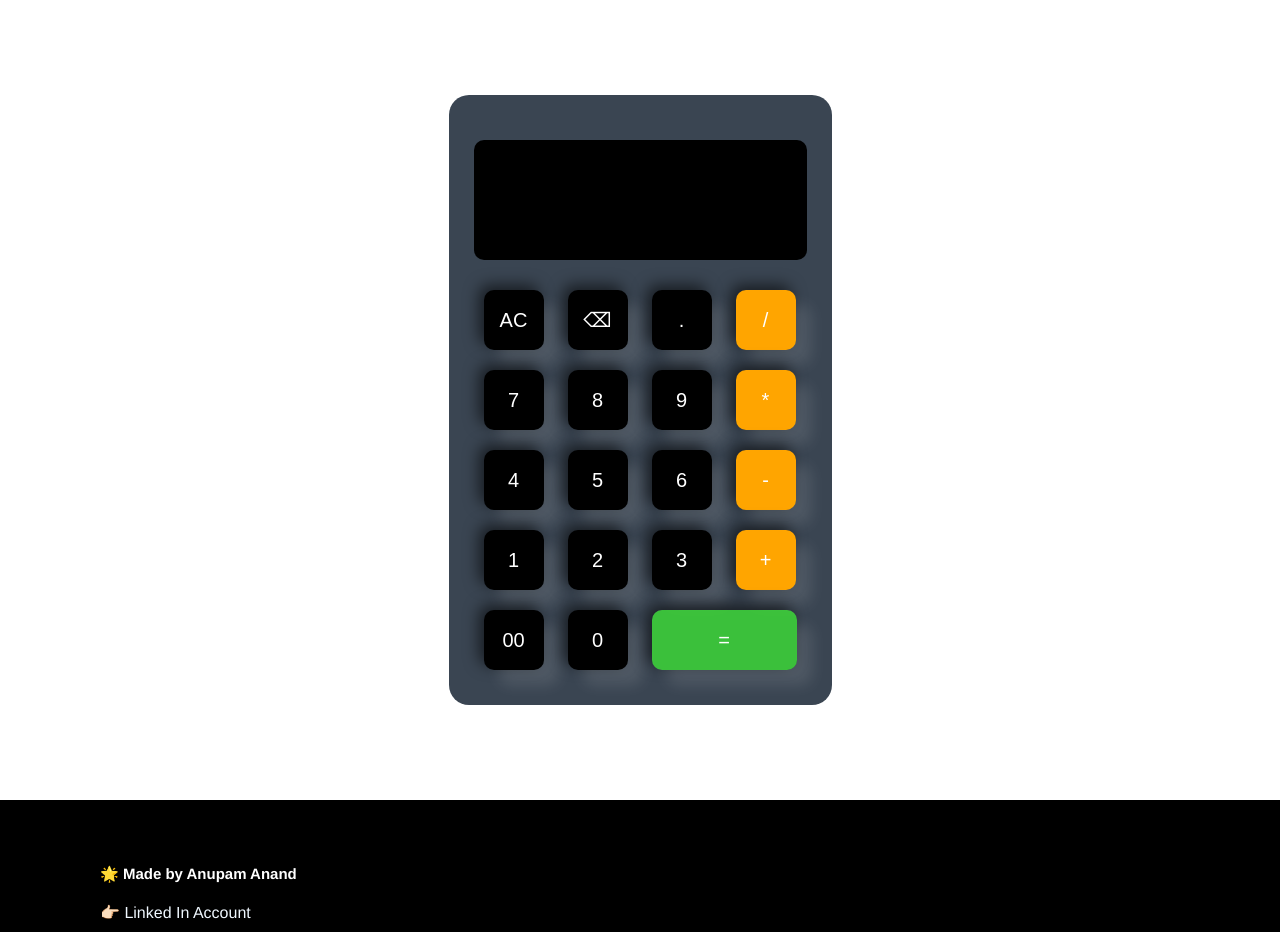
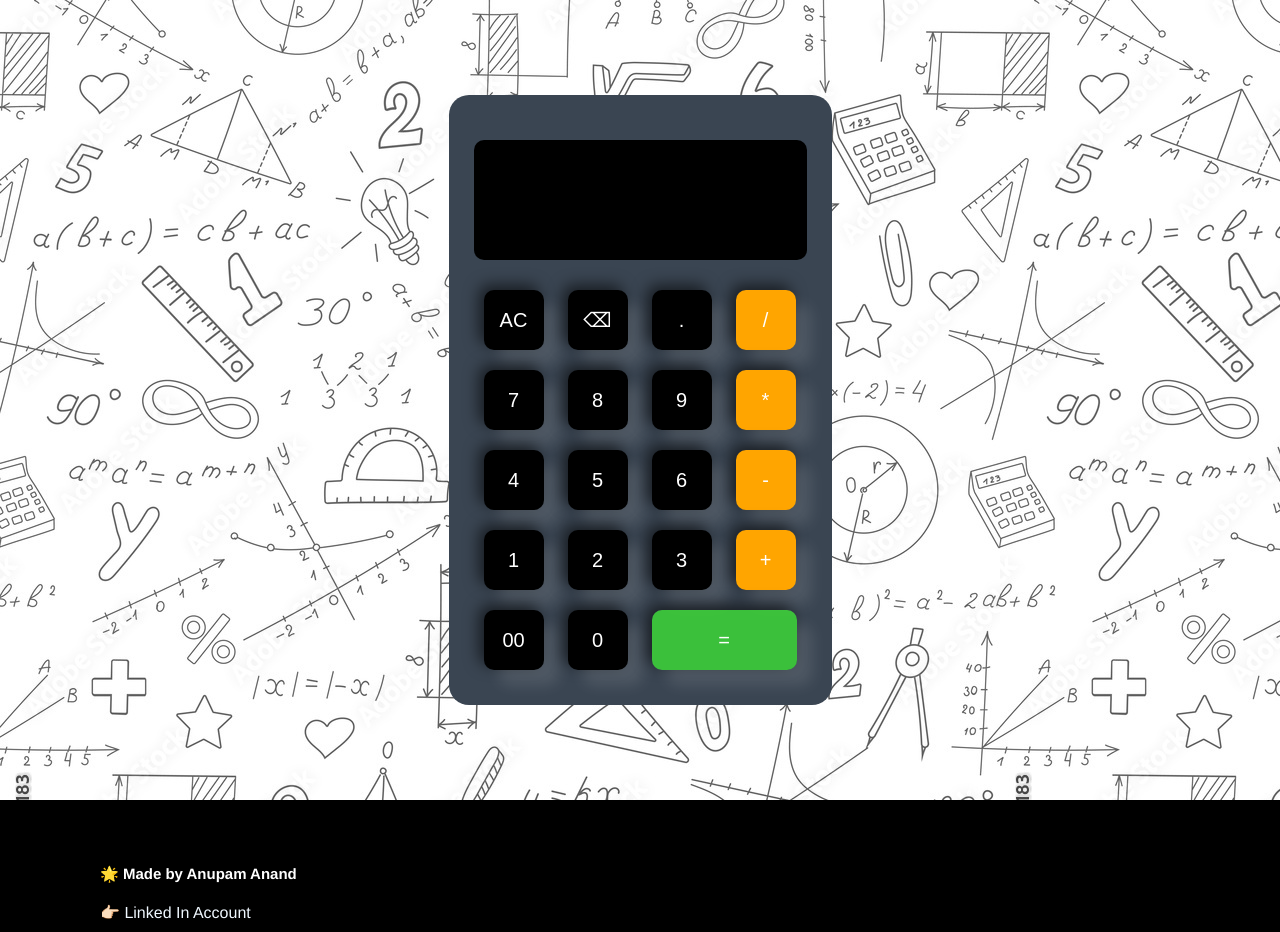
Before and after one commit to Anupam2023a/Digital-Calculator-, a plain HTML site: page index.html in a window 1280 px wide. Drawn offline with Linux system fonts and the light colour scheme.

Commit message:
style.css

```diff
--- a/style.css
+++ b/style.css
@@ -12,7 +12,7 @@ html, body {
     display:flex;
     justify-content: center;
     align-items: center;
-    background-image: URL(./calculator-logo_2694667);
+    background-image: URL(./calculator-logo_2694667.jpg);
 }
 @media screen and (max-width:600px) {.calculator{
   width: auto;
```
